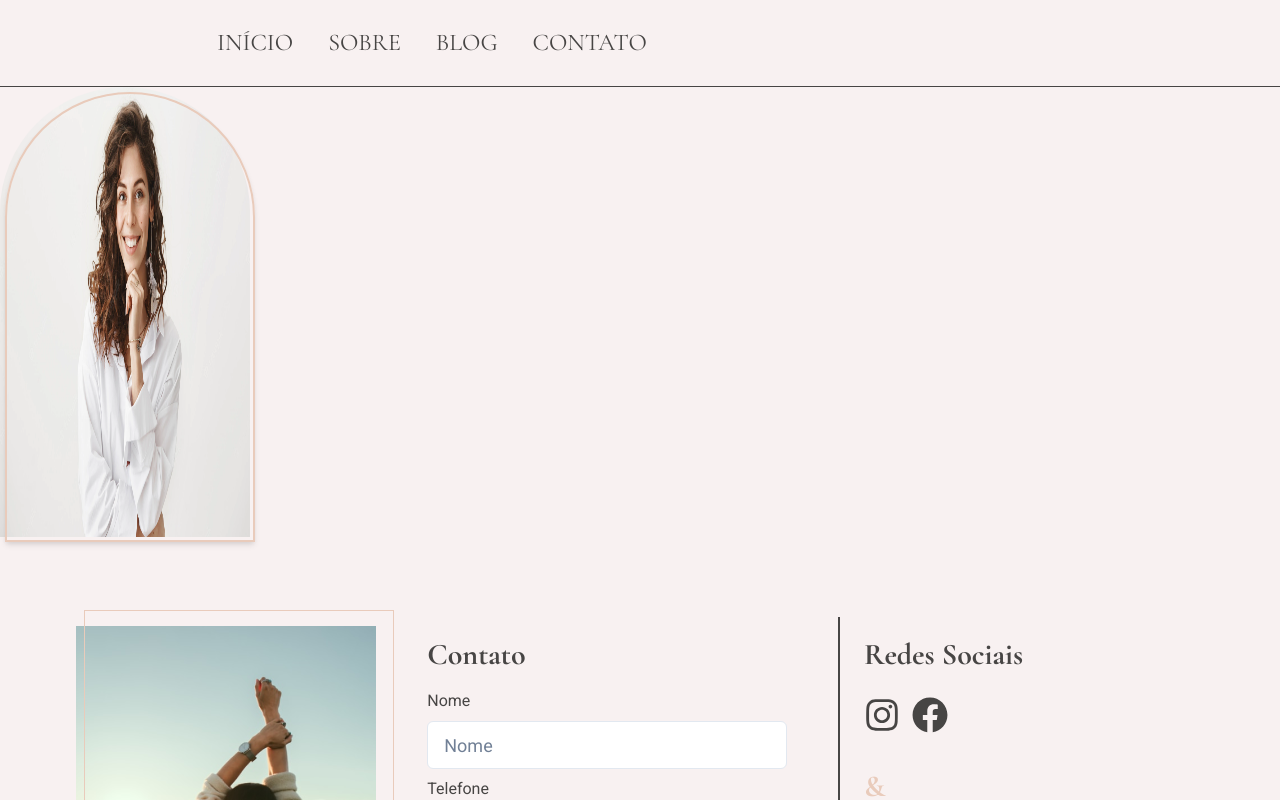
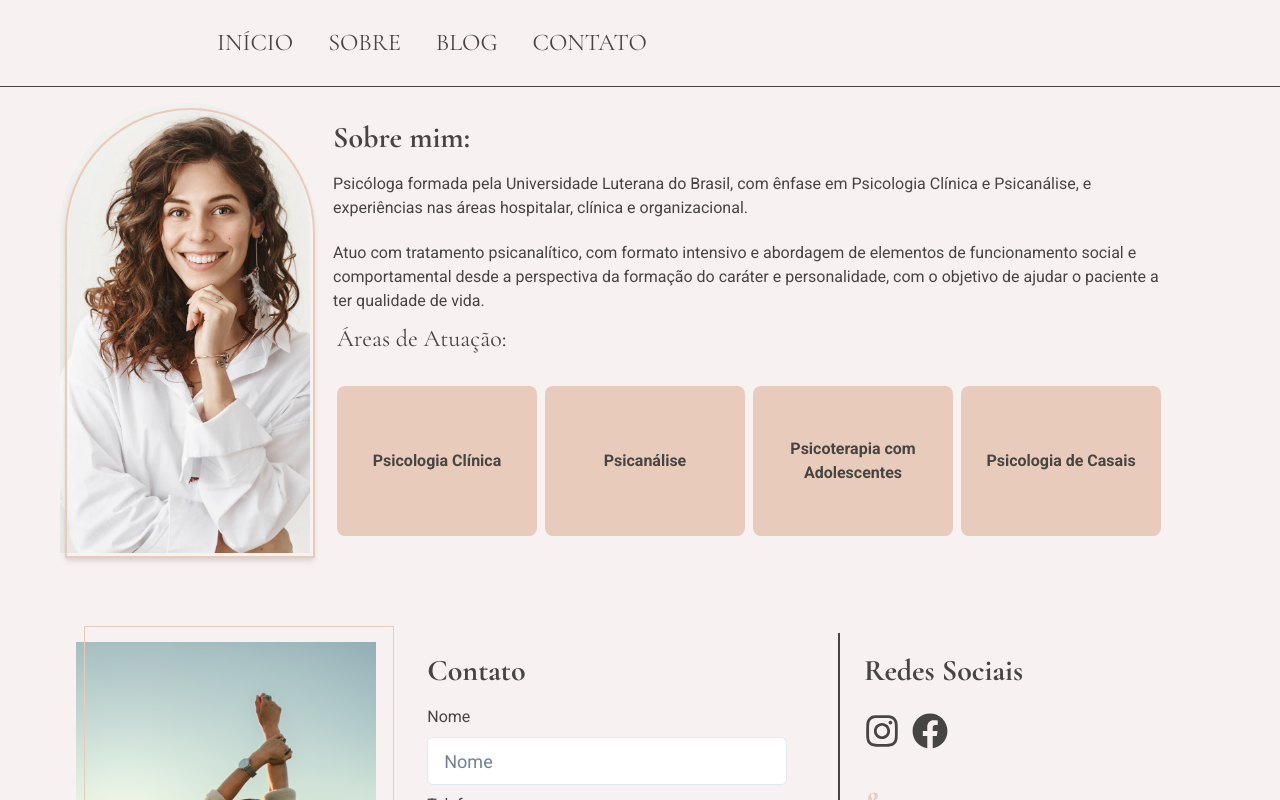
Before and after one commit to Highlander-Tech/Portfolio-Blog-Psicologa, a Next.js app: page /sobre in a window 1280 px wide. Shown: the top 800 px of the page. Built offline with nearby package versions, Linux system fonts and the light colour scheme; a web font is replaced by a local one.

Commit message:
feat: introduce component about

```diff
--- a/src/features/about/Template.tsx
+++ b/src/features/about/Template.tsx
@@ -1,5 +1,17 @@
+import { HStack, VStack } from '@chakra-ui/react';
+
 import { AboutPhoto } from './atoms/AboutPhoto';
+import { AboutMe } from './molecules/AboutMe';
+import { Occupations } from './molecules/Occupations';
 
 export default function About() {
-  return <AboutPhoto src="/mock.png" />;
+  return (
+    <HStack maxW="1160px" w="100%" h="100%" mx="auto" mt="16px">
+      <AboutPhoto src="/mock.png" />
+      <VStack justify="flex-start">
+        <AboutMe />
+        <Occupations />
+      </VStack>
+    </HStack>
+  );
 }
--- a/src/features/about/atoms/AboutPhoto.tsx
+++ b/src/features/about/atoms/AboutPhoto.tsx
@@ -13,6 +13,8 @@ function AboutPhoto({ src }: Props) {
         zIndex={-1}
         borderTopRadius="150px"
         overflow="hidden"
+        w="250px"
+        h="450px"
       >
         <Image
           src={src}
@@ -21,7 +23,7 @@ function AboutPhoto({ src }: Props) {
           alt="foto ilustrativa"
           priority={false}
           loading="lazy"
-          objectFit="fill"
+          objectFit="cover"
         />
       </Box>
       <Box
@@ -30,8 +32,8 @@ function AboutPhoto({ src }: Props) {
         top="5px"
         right="-5px"
         borderColor="beige.200"
-        w="100%"
-        h="100%"
+        w="250px"
+        h="450px"
         borderTopRadius="150px"
         boxShadow="md"
         zIndex="banner"
--- /dev/null
+++ b/src/features/about/atoms/OccupationBox.tsx
@@ -0,0 +1,26 @@
+import React from 'react';
+import { Flex, Text } from '@chakra-ui/react';
+
+type Props = {
+  text: string;
+};
+
+function OccupationBox({ text }: Props) {
+  return (
+    <Flex
+      w="200px"
+      h="150px"
+      backgroundColor="beige.200"
+      p="1"
+      alignItems="center"
+      justifyContent="center"
+      borderRadius="lg"
+    >
+      <Text fontWeight="bold" fontSize="md" align="center">
+        {text}
+      </Text>
+    </Flex>
+  );
+}
+
+export { OccupationBox };
--- /dev/null
+++ b/src/features/about/molecules/AboutMe.tsx
@@ -0,0 +1,24 @@
+import React from 'react';
+import { Box, Text } from '@chakra-ui/react';
+import { Title } from 'features/common/components/atoms';
+
+function AboutMe() {
+  return (
+    <Box ml="15px" maxW="847px">
+      <Title text="Sobre mim:" mb="16px" />
+      <Text mb="21px">
+        Psicóloga formada pela Universidade Luterana do Brasil, com ênfase em
+        Psicologia Clínica e Psicanálise, e experiências nas áreas hospitalar,
+        clínica e organizacional.
+      </Text>
+      <Text>
+        Atuo com tratamento psicanalítico, com formato intensivo e abordagem de
+        elementos de funcionamento social e comportamental desde a perspectiva
+        da formação do caráter e personalidade, com o objetivo de ajudar o
+        paciente a ter qualidade de vida.
+      </Text>
+    </Box>
+  );
+}
+
+export { AboutMe };
--- /dev/null
+++ b/src/features/about/molecules/Occupations.tsx
@@ -0,0 +1,22 @@
+import React from 'react';
+import { Box, HStack, Text } from '@chakra-ui/react';
+
+import { OccupationBox } from '../atoms/OccupationBox';
+
+function Occupations() {
+  return (
+    <Box>
+      <Text mb="29px" fontSize="2xl" fontFamily="Cormorant Garamond">
+        Áreas de Atuação:
+      </Text>
+      <HStack>
+        <OccupationBox text="Psicologia Clínica" />
+        <OccupationBox text="Psicanálise" />
+        <OccupationBox text="Psicoterapia com Adolescentes" />
+        <OccupationBox text="Psicologia de Casais" />
+      </HStack>
+    </Box>
+  );
+}
+
+export { Occupations };
```
